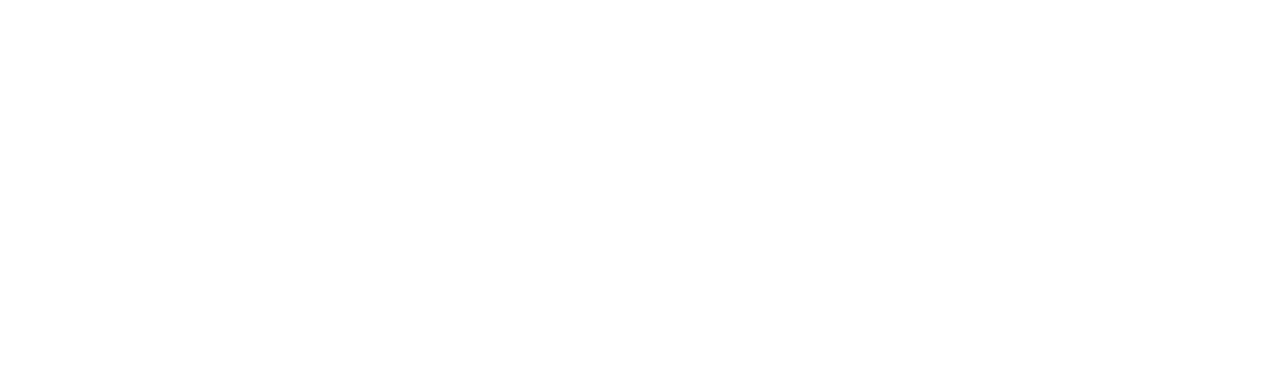
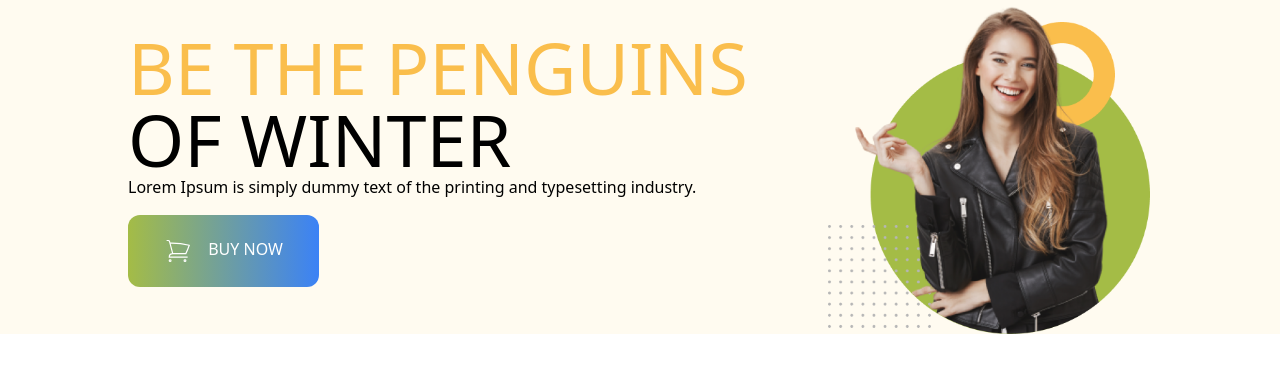
Before and after one commit to mohiuddin143/penguin-fashion-design, a plain HTML site: page index.html in a window 1280 px wide. Drawn offline with nearby package versions, Linux system fonts and the light colour scheme.

Commit message:
second commit

```diff
--- a/index.html
+++ b/index.html
@@ -5,8 +5,30 @@
     <meta name="viewport" content="width=device-width, initial-scale=1.0">
     <title>Penguin Fashion Design</title>
     <link rel="stylesheet" href="style.css">
+    <script src="https://cdn.tailwindcss.com"></script>
 </head>
 <body>
-
+    <header class="bg-[#FFFBF0] px-32">
+        <!-- nav section -->
+        <nav></nav>
+        <!-- banner section -->
+        <div class="flex justify-between items-center">
+            <div>
+                <h1 class="text-7xl uppercase"><span class="text-[#FABE4C]">Be the Penguins</span>
+                    of Winter</h1>
+                <p>Lorem Ipsum is simply dummy text of the printing and typesetting industry.</p>
+                <button class="uppercase py-4 px-9 rounded-xl text-white font-medium bg-gradient-to-r from-[#A4BC46] to-blue-500  my-4 inline">
+                    <svg xmlns="http://www.w3.org/2000/svg" fill="none" viewBox="0 0 24 24" strokeWidth={1.5} stroke="currentColor" class="w-10 h-10 inline pr-3">
+                    <path strokeLinecap="round" strokeLinejoin="round" d="M2.25 3h1.386c.51 0 .955.343 1.087.835l.383 1.437M7.5 14.25a3 3 0 00-3 3h15.75m-12.75-3h11.218c1.121-2.3 2.1-4.684 2.924-7.138a60.114 60.114 0 00-16.536-1.84M7.5 14.25L5.106 5.272M6 20.25a.75.75 0 11-1.5 0 .75.75 0 011.5 0zm12.75 0a.75.75 0 11-1.5 0 .75.75 0 011.5 0z" />
+                  </svg>
+                  Buy Now</button>
+            </div>
+            <div>
+                <img src="images/model.png" alt="">
+            </div>
+        </div>
+    </header>
+    <main></main>
+    <footer></footer>
 </body>
 </html>
--- /dev/null
+++ b/tailwind.config.js
@@ -0,0 +1,8 @@
+/** @type {import('tailwindcss').Config} */
+module.exports = {
+    content: ["./src/**/*.{html,js}"],
+    theme: {
+      extend: {},
+    },
+    plugins: [],
+  }
```
